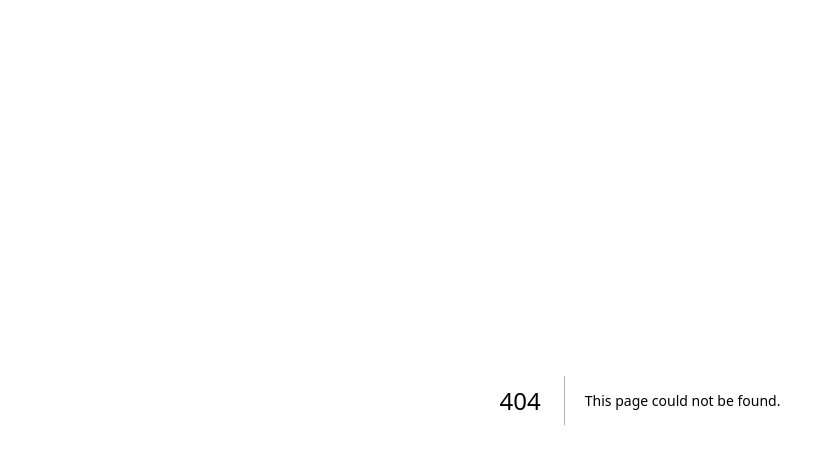
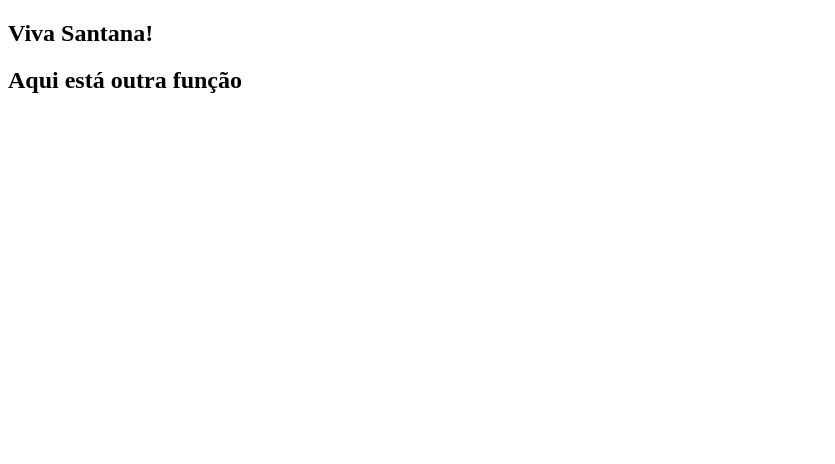
Before and after one commit to BrenoPorfirio/Pwebsite, a Next.js app: page /recipe12 in a window 1280 px wide. Before the commit this address had no page. Shown: the top 464 px of the page, without its empty margins (0-835 px from the left). Built offline with nearby package versions, Linux system fonts and the light colour scheme.

Commit message:
add recipe 12

```diff
--- /dev/null
+++ b/pages/recipe12/index.js
@@ -0,0 +1,10 @@
+import { Otherfunc } from "./other"
+
+export default function Home() {
+    return (
+        <div>
+            <h2>Viva Santana!</h2>
+            <Otherfunc />
+        </div>
+    )
+}
--- /dev/null
+++ b/pages/recipe12/other.js
@@ -0,0 +1,3 @@
+export function Otherfunc() {
+    return <h2>Aqui está outra função</h2>
+}
```
